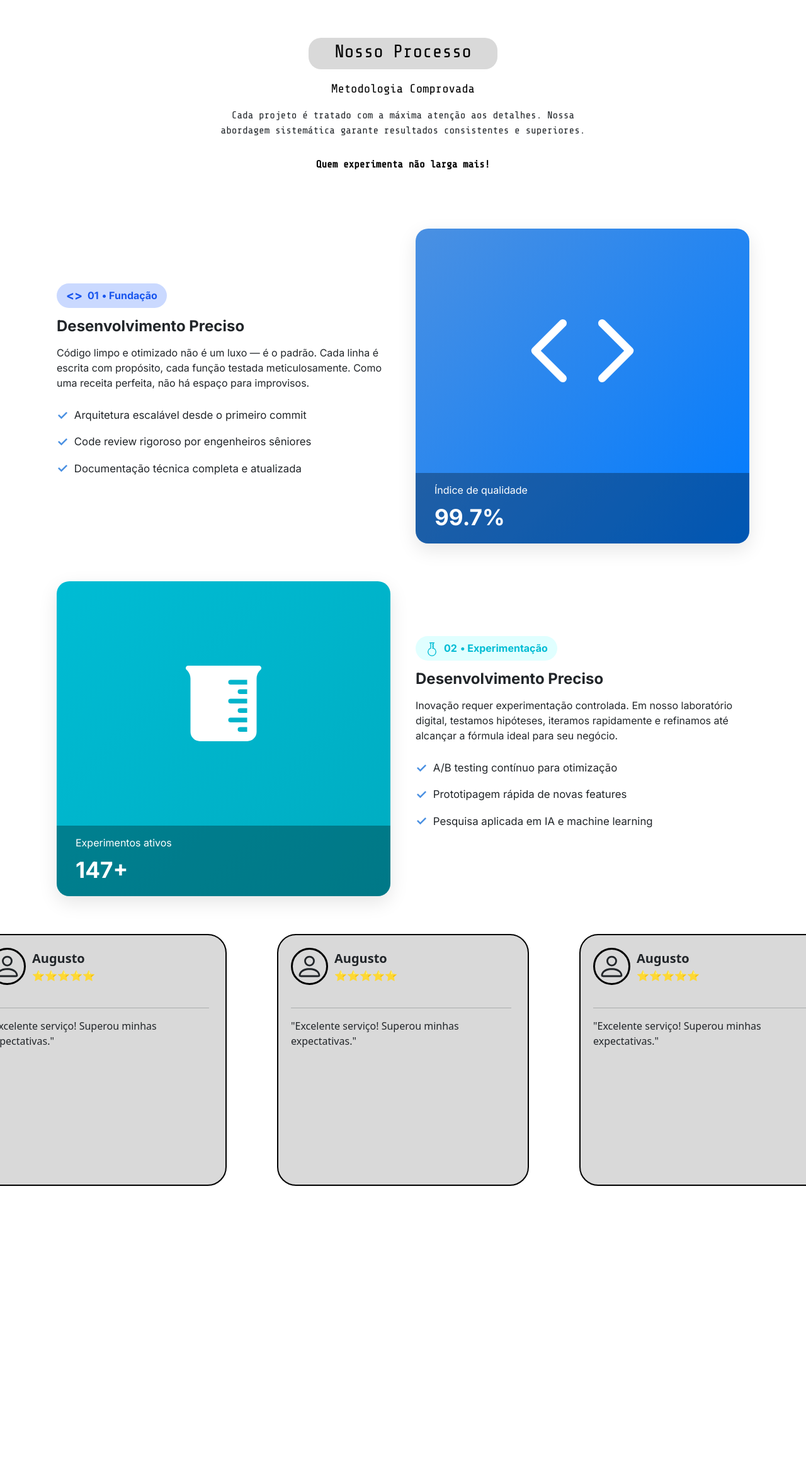
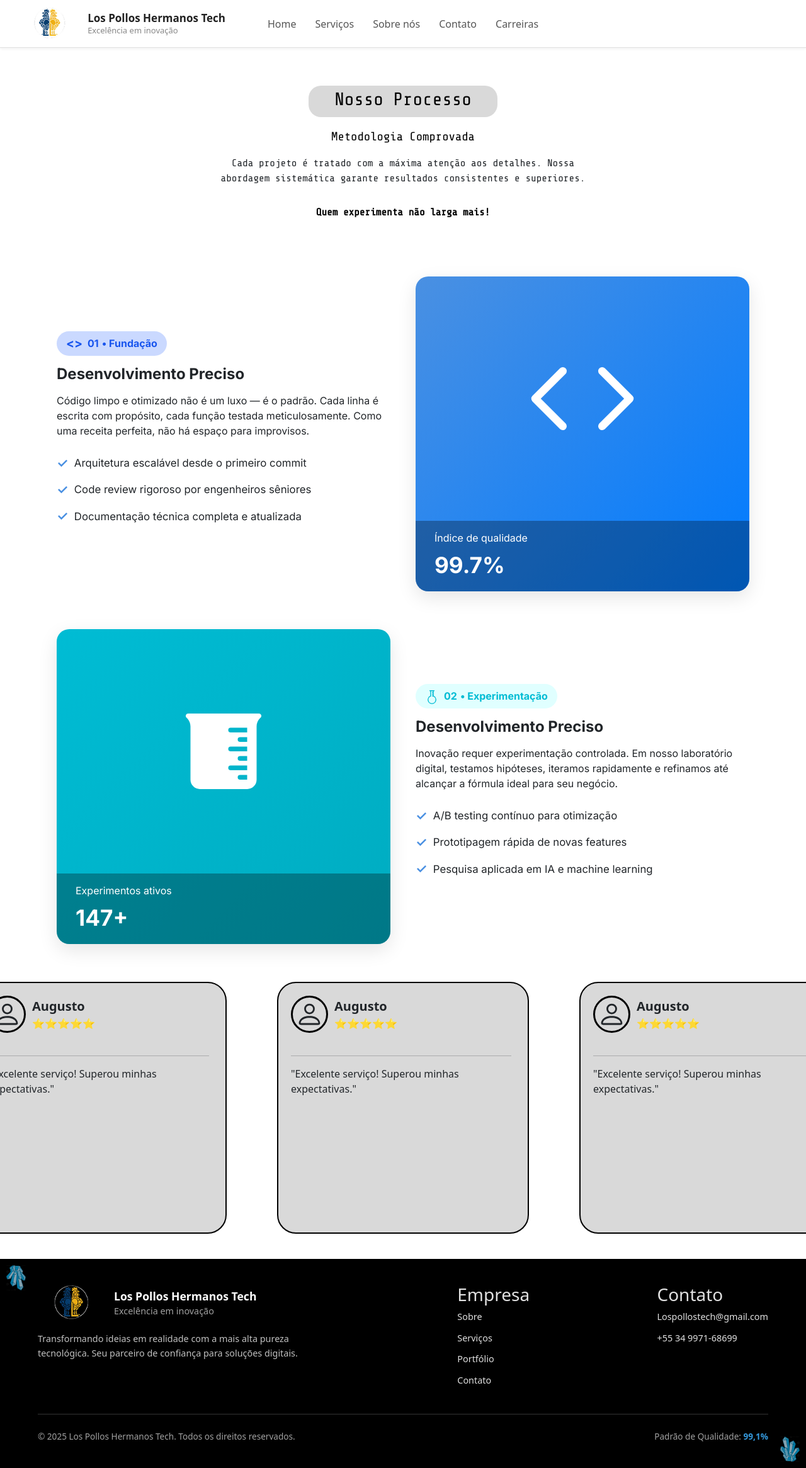
Before and after one commit to Matheus-Mbs/Los_Pollos_Hermanos_TECH, a PHP site: page /Home/index.php in a window 1280 px wide. Shown: the whole page at 63% size. Before the commit the page ends 1883 px from the top, so only its background shows below. Run offline with PHP 8.4, Linux system fonts and the light colour scheme; some web fonts are replaced.

Commit message:
Correções

```diff
--- a/views/Home/index.php
+++ b/views/Home/index.php
@@ -9,6 +9,7 @@
 </head>
 
 <body>
+    <?php include "../includes/header.php" ;?>
     <section class="section-metodology">
         <div class="metodology-title">
             <h1>Nosso Processo</h1>
@@ -165,6 +166,7 @@
     </main>
     <link href="https://cdn.jsdelivr.net/npm/bootstrap@5.3.8/dist/css/bootstrap.min.css" rel="stylesheet" integrity="sha384-sRIl4kxILFvY47J16cr9ZwB07vP4J8+LH7qKQnuqkuIAvNWLzeN8tE5YBujZqJLB" crossorigin="anonymous">
     <script src="https://cdn.jsdelivr.net/npm/bootstrap@5.3.8/dist/js/bootstrap.bundle.min.js" integrity="sha384-FKyoEForCGlyvwx9Hj09JcYn3nv7wiPVlz7YYwJrWVcXK/BmnVDxM+D2scQbITxI" crossorigin="anonymous"></script>
+    <?php include "../includes/footer.php" ;?>
 </body>
 
 </html>
--- a/views/includes/footer.php
+++ b/views/includes/footer.php
@@ -144,15 +144,15 @@
 </style>
 <footer class="footer">
 
-    <img src="img/cristalAzul.webp" alt="Decoração" class="imgFooter decoracaoFooter imgEsquerda">
-    <img src="img/cristalAzul.webp" alt="Decoração" class="imgFooter decoracaoFooter imgDireita">
+    <img src="../assets/cristalAzul.webp" alt="Decoração" class="imgFooter decoracaoFooter imgEsquerda">
+    <img src="../assets/cristalAzul.webp" alt="Decoração" class="imgFooter decoracaoFooter imgDireita">
 
 
     <div class="footerMain">
 
         <div class="footerColuna informacoes">
             <div class="logo">
-                <img class="imgLogo" src="img/logo.png" alt="Logo Los Pollos Hermanos Tech">
+                <img class="imgLogo" src="../assets/logo.png" alt="Logo Los Pollos Hermanos Tech">
                 <div class="textoFooter">
                     <span class="titulo">Los Pollos Hermanos Tech</span>
                     <span class="brand-tagline">Excelência em inovação</span>
--- a/views/includes/header.php
+++ b/views/includes/header.php
@@ -76,7 +76,7 @@
 <header class="header">
 
     <a href="#" class="logoContainer">
-        <img src="img/logo.png" alt="Los Pollos Hermanos Tech Logo" class="logoImg">
+        <img src="../assets/logo.png" alt="Los Pollos Hermanos Tech Logo" class="logoImg">
         <div class="logoText">
             <strong>Los Pollos Hermanos Tech</strong>
             <span>Excelência em inovação</span>
```
